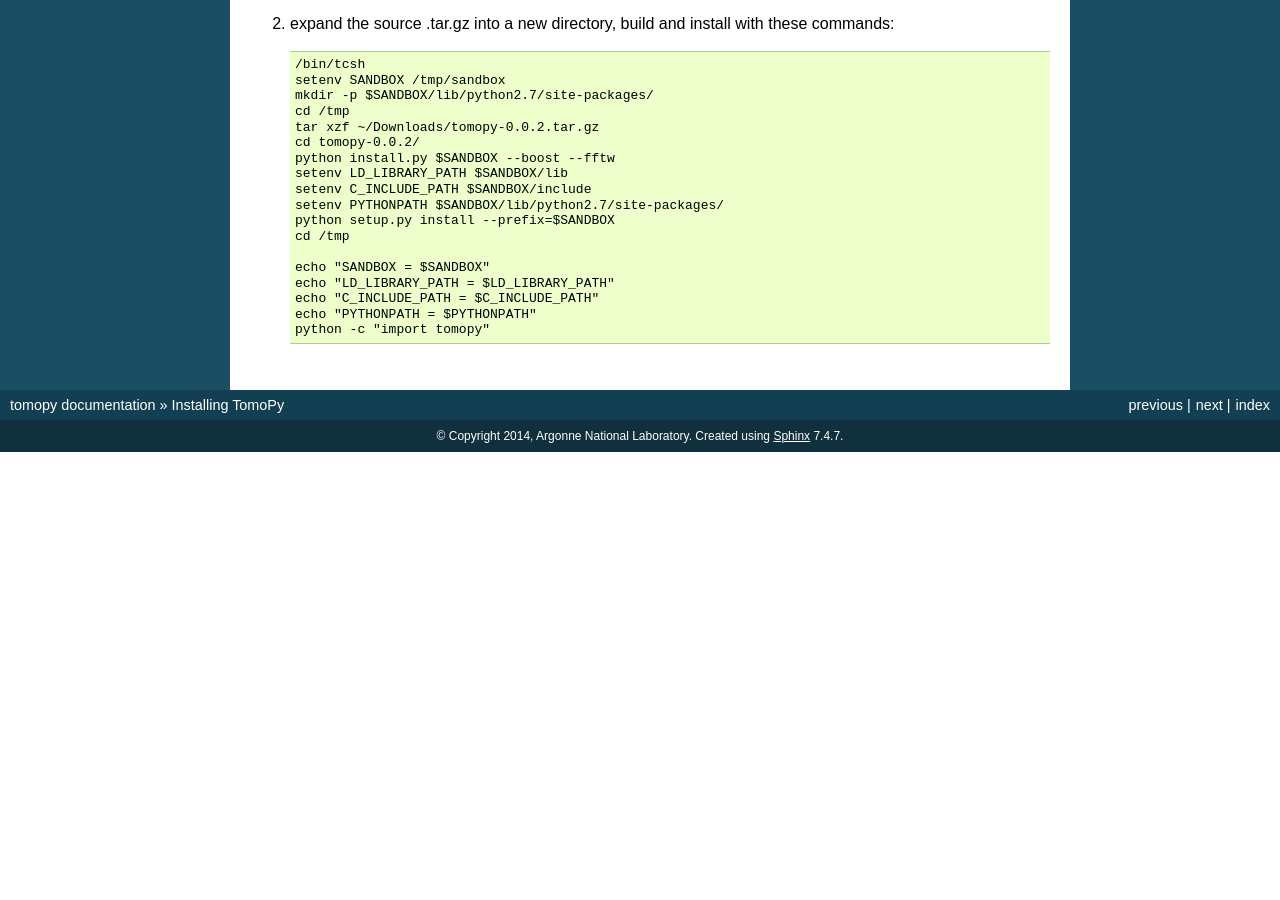
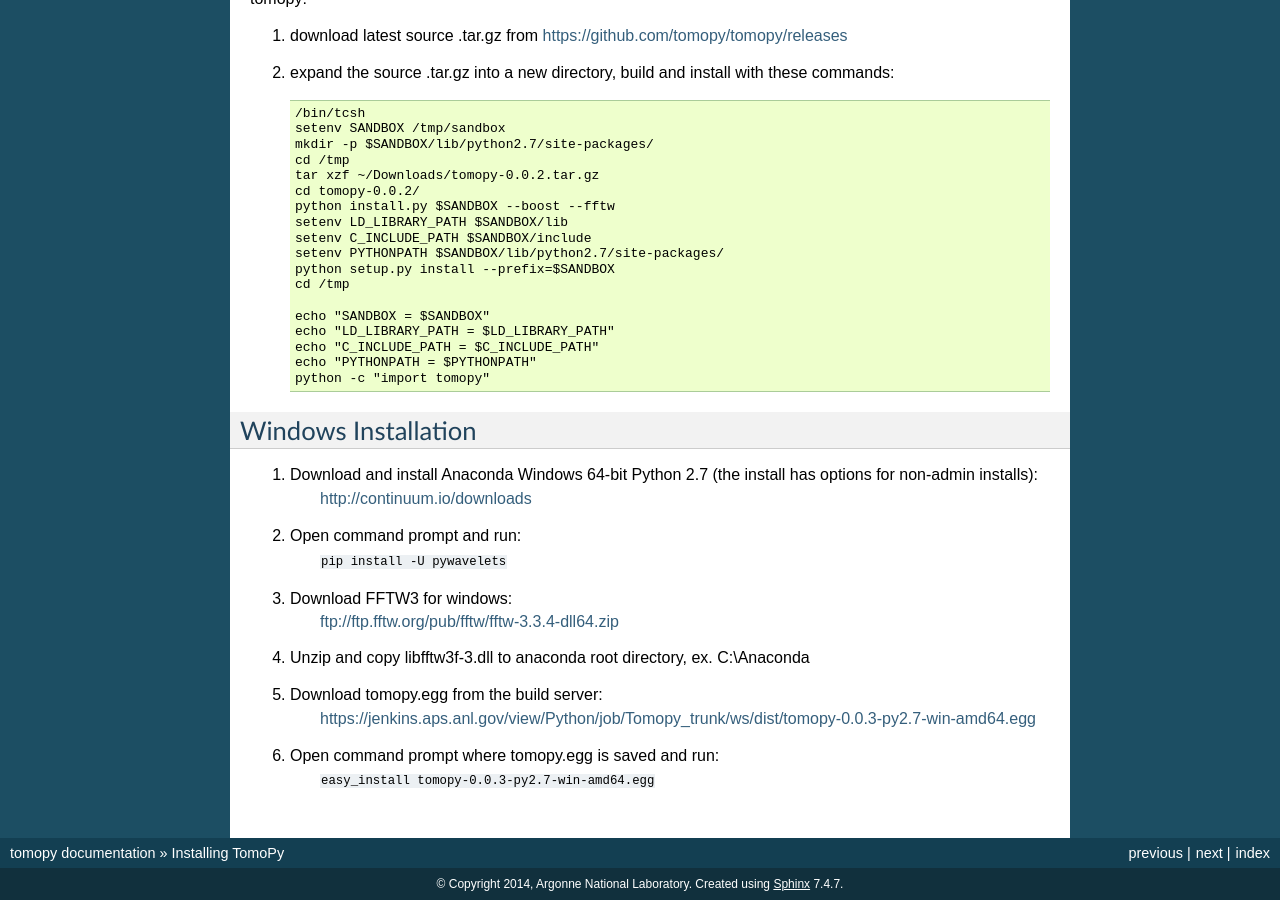
Before and after one commit to tomopy/tomopy, a Sphinx documentation site: the page built from docs/source/install.rst, in a window 1280 px wide and 900 px high, scrolled down 2021 px. Built offline with Sphinx 7.4.7, drawn with Linux system fonts in a browser that asks for light colours; before the commit the page ends 2473 px from its top, so only the background shows below that; some of the changed text lies outside the part shown.

Commit message:
added windows install instructions
Former-commit-id: 7a798d3653fc08968e58d46436513adb4cefe13b [formerly 5695e9c9b5a7743f45800c2e3c4ee079b4426f42]
Former-commit-id: c4dd1db8efc5778767812d7596c418ee293c06d9

```diff
--- a/docs/source/install.rst
+++ b/docs/source/install.rst
@@ -101,8 +101,10 @@
 ==========  ==========================================================================================
 Python egg  #. download latest released egg from https://github.com/tomopy/tomopy/releases
             #. ``easy_install my-egg-name`` in the directory where the egg resides.
-source      #. download latest source tarball from https://github.com/tomopy/tomopy/releases
+release     #. download latest source tarball from https://github.com/tomopy/tomopy/releases
             #. ``python setup.py install`` in the directory where *setup.py* resides
+github      #. clone the tomopy repository ``git clone https://github.com/tomopy/tomopy.git tomopy``
+            #. ``python setup.py install`` in the ``tomopy`` directory where *setup.py* resides
 ==========  ==========================================================================================
 
 For some configurations you may need to specifically add
@@ -145,3 +147,17 @@
      echo "C_INCLUDE_PATH = $C_INCLUDE_PATH"
      echo "PYTHONPATH = $PYTHONPATH"
      python -c "import tomopy"
+
+Windows Installation
+********************
+#. Download and install Anaconda Windows 64-bit Python 2.7 (the install has options for non-admin installs):
+     http://continuum.io/downloads
+#. Open command prompt and run:
+     ``pip install -U pywavelets``
+#. Download FFTW3 for windows:
+     ftp://ftp.fftw.org/pub/fftw/fftw-3.3.4-dll64.zip
+#. Unzip and copy libfftw3f-3.dll to anaconda root directory, ex. C:\\Anaconda\
+#. Download tomopy.egg from the build server:
+     https://jenkins.aps.anl.gov/view/Python/job/Tomopy_trunk/ws/dist/tomopy-0.0.3-py2.7-win-amd64.egg
+#. Open command prompt where tomopy.egg is saved and run:
+     ``easy_install tomopy-0.0.3-py2.7-win-amd64.egg``
```
